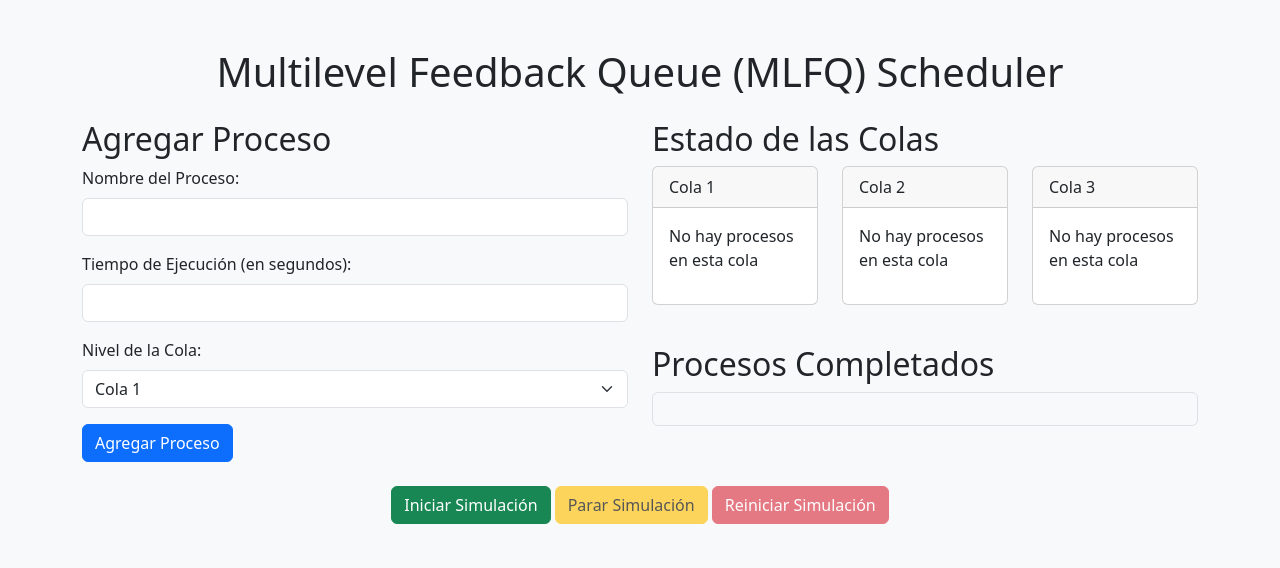
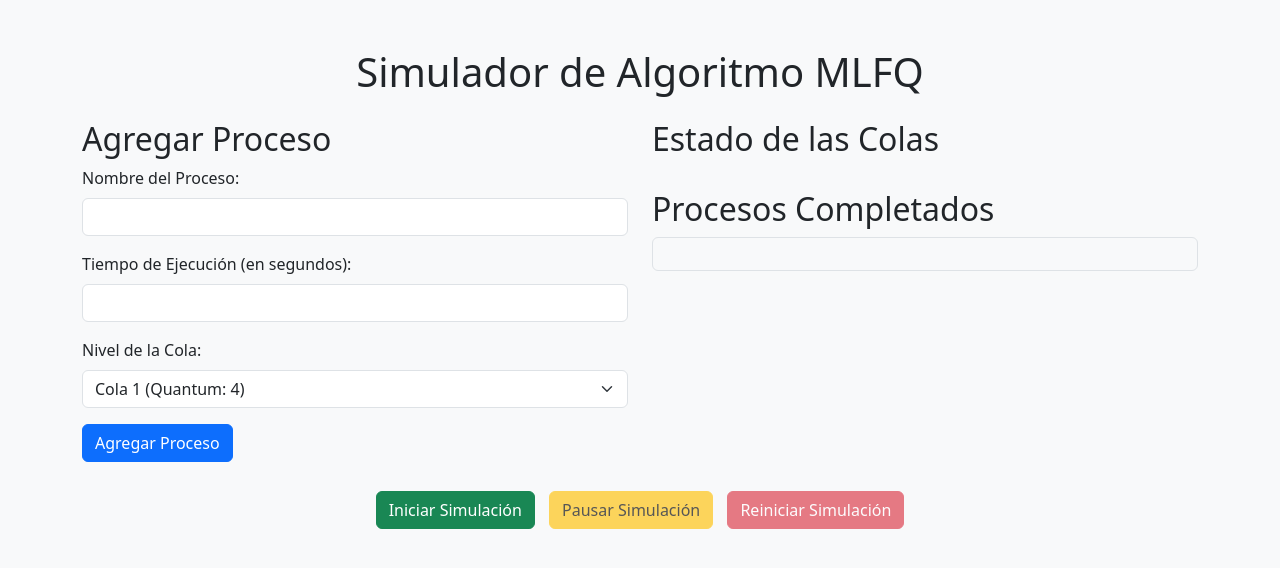
Before and after one commit to dcmg03/PROYECTOOPERATIVOS, a Flask app: page / in a window 1280 px wide. Shown: the top 568 px of the page. Run offline with Flask 3, Linux system fonts and the light colour scheme; data that the repository does not hold is empty.

Commit message:
Funciona cada cola, y sus respectivos dinamismos

```diff
--- a/app.py
+++ b/app.py
@@ -1,54 +1,66 @@
-from flask import Flask, render_template, request, jsonify
-from mlfq_algorithm import Proceso, Cola
+from flask import Flask, render_template, jsonify, request
 
 app = Flask(__name__)
 
-# Inicializar colas del MLFQ
-colas = [Cola(quantum=4), Cola(quantum=8), Cola(quantum=12)]
+# Definir las colas y sus quantums
+colas = [
+    {'nombre': 'Cola 1', 'quantum': 4},
+    {'nombre': 'Cola 2', 'quantum': 8},
+    {'nombre': 'Cola 3', 'quantum': 12}
+]
 
+# Aquí se guardarán los procesos agregados por el usuario
+procesos = []
 
-@app.route('/', methods=['GET', 'POST'])
+@app.route('/')
 def index():
-    if request.method == 'POST':
-        # Recibir los datos del formulario
-        nombre = request.form['nombre']
-        tiempo_ejecucion = int(request.form['tiempo_ejecucion'])
-        nivel_cola = int(request.form['nivel_cola'])
+    # Extraer solo los quantums para pasarlos a la plantilla
+    quantumColas = [cola['quantum'] for cola in colas]
+    return render_template('index.html', colas=colas, quantumColas=quantumColas)
 
-        # Crear un nuevo proceso y agregarlo a la cola correspondiente
-        nuevo_proceso = Proceso(nombre, tiempo_ejecucion, nivel_cola)
-        colas[nivel_cola].agregar_proceso(nuevo_proceso)
+@app.route('/agregar_proceso', methods=['POST'])
+def agregar_proceso():
+    nombre = request.form['nombre']
+    tiempo_ejecucion = int(request.form['tiempo_ejecucion'])
+    nivel_cola = int(request.form['nivel_cola'])
 
-        # Renderizar la página con el nuevo proceso
-        return render_template('index.html', colas=colas)
+    # Crear un proceso nuevo
+    proceso = {
+        'nombre': nombre,
+        'tiempo_restante': tiempo_ejecucion,
+        'nivel_cola': nivel_cola,
+        'estado': 'Nuevo',
+        'tiempo_total': tiempo_ejecucion
+    }
+    procesos.append(proceso)
 
-    # Si el método es GET, simplemente renderiza la página
-    return render_template('index.html', colas=colas)
+    # Retornar un status ok en formato JSON
+    return jsonify({'status': 'ok'}), 200
 
-
-# Nueva ruta para devolver el estado de los procesos en formato JSON
 @app.route('/estado_procesos')
 def estado_procesos():
-    procesos_estado = []
-    for cola in colas:
-        for proceso in cola.procesos:
-            procesos_estado.append({
-                'nombre': proceso.nombre,
-                'tiempo_restante': proceso.tiempo_restante,
-                'tiempo_total': proceso.tiempo_total,  # El tiempo total permanece constante
-                'nivel_cola': proceso.nivel_cola,
-                'estado': proceso.estado
-            })
-    return jsonify(procesos_estado)
+    return jsonify(procesos)
 
-
-# Ruta para simular la ejecución cada segundo (sincrónica)
 @app.route('/simular_tick')
 def simular_tick():
-    for cola in colas:
-        cola.ejecutar_procesos()
-    return jsonify({'status': 'ok'})
+    global procesos
+    for proceso in procesos:
+        if proceso['estado'] != 'Completado':
+            quantum_actual = colas[proceso['nivel_cola']]['quantum']
+            if proceso['tiempo_restante'] > 0:
+                proceso['tiempo_restante'] -= min(quantum_actual, proceso['tiempo_restante'])
+                proceso['estado'] = 'En ejecución'
+            if proceso['tiempo_restante'] <= 0:
+                proceso['estado'] = 'Completado'
+            break  # Simula un tick por proceso
 
+    return jsonify({'status': 'ok'}), 200
+
+@app.route('/reiniciar_simulacion', methods=['POST'])
+def reiniciar_simulacion():
+    global procesos
+    procesos = []
+    return jsonify({'status': 'ok'}), 200
 
 if __name__ == '__main__':
     app.run(debug=True)
--- a/templates/index.html
+++ b/templates/index.html
@@ -3,7 +3,7 @@
 <head>
     <meta charset="UTF-8">
     <meta name="viewport" content="width=device-width, initial-scale=1.0">
-    <title>Algoritmo MLFQ en Tiempo Real</title>
+    <title>Simulador de Algoritmo MLFQ</title>
 
     <!-- Bootstrap CSS -->
     <link href="https://cdn.jsdelivr.net/npm/bootstrap@5.3.3/dist/css/bootstrap.min.css" rel="stylesheet">
@@ -13,23 +13,25 @@
     <script src="https://code.jquery.com/jquery-3.6.0.min.js"></script>
 
     <style>
-        /* Añadimos un scroll a la sección de procesos completados si excede los 200px */
         #procesos-completados {
-            max-height: 200px;  /* Altura máxima permitida */
-            overflow-y: auto;   /* Mostrar scroll cuando el contenido excede la altura */
+            max-height: 200px;
+            overflow-y: auto;
+        }
+        .botones {
+            margin: 5px;
         }
     </style>
 </head>
 <body class="bg-light">
 
 <div class="container mt-5">
-        <h1 class="text-center mb-4">Multilevel Feedback Queue (MLFQ) Scheduler</h1>
+    <h1 class="text-center mb-4">Simulador de Algoritmo MLFQ</h1>
 
     <div class="row">
         <!-- Formulario para agregar procesos -->
         <div class="col-md-6">
             <h2>Agregar Proceso</h2>
-                <form id="formulario-proceso" method="POST" action="/">
+            <form id="formulario-proceso">
                 <div class="mb-3">
                     <label for="nombre" class="form-label">Nombre del Proceso:</label>
                     <input type="text" id="nombre" name="nombre" class="form-control" required>
@@ -44,7 +46,7 @@
                     <label for="nivel_cola" class="form-label">Nivel de la Cola:</label>
                     <select id="nivel_cola" name="nivel_cola" class="form-select" required>
                         {% for i in range(colas|length) %}
-                                <option value="{{ i }}">Cola {{ i+1 }}</option>
+                        <option value="{{ i }}">Cola {{ i+1 }} (Quantum: {{ quantumColas[i] }})</option>
                         {% endfor %}
                     </select>
                 </div>
@@ -53,39 +55,45 @@
             </form>
         </div>
 
-            <!-- Estado de las colas -->
         <div class="col-md-6">
             <h2>Estado de las Colas</h2>
-                <div id="estado-colas" class="row">
-                    <!-- Aquí se mostrarán las colas como cajas -->
-                </div>
+            <div id="estado-colas" class="row"></div>
 
             <h2 class="mt-4">Procesos Completados</h2>
-                <div id="procesos-completados" class="bg-light p-3 border rounded">
-                    <!-- Aquí se mostrarán los procesos completados con scroll si es necesario -->
-                </div>
+            <div id="procesos-completados" class="bg-light p-3 border rounded"></div>
         </div>
     </div>
 
     <div class="text-center mt-4">
-            <button id="simular-btn" class="btn btn-success">Iniciar Simulación</button>
-            <button id="parar-simulacion-btn" class="btn btn-warning" disabled>Parar Simulación</button>
-            <button id="reiniciar-simulacion-btn" class="btn btn-danger" disabled>Reiniciar Simulación</button>
-        </div>
-
-        <!-- Mensaje de error si no hay procesos -->
-        <div class="text-center mt-4">
-            <div id="error-message" class="alert alert-danger" style="display: none;">
-                No hay procesos en las colas. Agrega al menos un proceso para iniciar la simulación.
-            </div>
+        <button id="simular-btn" class="btn btn-success botones">Iniciar Simulación</button>
+        <button id="parar-simulacion-btn" class="btn btn-warning botones" disabled>Pausar Simulación</button>
+        <button id="reiniciar-simulacion-btn" class="btn btn-danger botones" disabled>Reiniciar Simulación</button>
     </div>
 </div>
 
-    <!-- JavaScript para actualizar el estado dinámicamente -->
+<!-- AJAX for submitting the form without refreshing -->
 <script>
-        let intervalId;  // Para almacenar el ID del intervalo
+    $(document).ready(function() {
+        // Form submission using AJAX
+        $('#formulario-proceso').on('submit', function(event) {
+            event.preventDefault();
 
-        // Función para actualizar el estado de las colas dinámicamente
+            const formData = {
+                nombre: $('#nombre').val(),
+                tiempo_ejecucion: $('#tiempo_ejecucion').val(),
+                nivel_cola: $('#nivel_cola').val()
+            };
+
+            $.post('/agregar_proceso', formData, function(response) {
+                if (response.status === 'ok') {
+                    alert('Proceso agregado con éxito');
+                    $('#formulario-proceso')[0].reset();  // Limpiar el formulario
+                    actualizarEstadoColas();  // Actualizar el estado de las colas
+                }
+            });
+        });
+
+        // Función para actualizar las colas
         function actualizarEstadoColas() {
             $.getJSON('/estado_procesos', function(data) {
                 let estadoHTML = '';
@@ -113,7 +121,7 @@
                     estadoHTML += `
                         <div class="col-md-4">
                             <div class="card mb-3">
-                                <div class="card-header">Cola ${i+1}</div>
+                                <div class="card-header">Cola ${i+1} (Quantum: ${quantumColas[i]})</div>
                                 <div class="card-body">
                     `;
                     if (colas[i].length === 0) {
@@ -130,111 +138,17 @@
                             `;
                         });
                     }
-                    estadoHTML += `
-                                </div>
-                            </div>
-                        </div>
-                    `;
+                    estadoHTML += `</div></div></div>`;
                 }
 
-                // Actualizar las colas y los procesos completados en el HTML
-                $('#estado-colas').html(estadoHTML);  // Aquí actualizamos las colas
-                $('#procesos-completados').html(completadosHTML);  // Aquí actualizamos los procesos completados
+                $('#estado-colas').html(estadoHTML);
+                $('#procesos-completados').html(completadosHTML);
             });
         }
 
-        // Función para verificar si hay procesos en las colas
-        function hayProcesosEnColas(callback) {
-            $.getJSON('/estado_procesos', function(data) {
-                let hayProcesos = false;
-                data.forEach(function(proceso) {
-                    if (proceso.tiempo_restante > 0) {
-                        hayProcesos = true;
-                    }
+        // Actualizar el estado de las colas al cargar la página
+        actualizarEstadoColas();
     });
-
-                if (!hayProcesos) {
-                    $('#error-message').show();  // Mostrar mensaje de error si no hay procesos
-                } else {
-                    $('#error-message').hide();  // Ocultar mensaje de error si hay procesos
-                    callback();  // Iniciar la simulación si hay procesos
-                }
-            });
-        }
-
-        // Función para iniciar la simulación
-        function iniciarSimulacion() {
-            console.log("Simulación iniciada");
-
-            // Deshabilitar el formulario de agregar proceso y su botón
-            $('#agregar-proceso-btn').attr('disabled', true);
-            $('#nombre').attr('disabled', true);
-            $('#tiempo_ejecucion').attr('disabled', true);
-            $('#nivel_cola').attr('disabled', true);
-
-            // Deshabilitar el botón de iniciar y habilitar los botones de parar y reiniciar
-            $('#simular-btn').attr('disabled', true);
-            $('#parar-simulacion-btn').attr('disabled', false);
-            $('#reiniciar-simulacion-btn').attr('disabled', false);
-
-            // Iniciar la simulación
-            intervalId = setInterval(simular, 1000);  // Simula cada 1 segundo
-        }
-
-        // Función para simular la ejecución cada segundo
-        function simular() {
-            $.getJSON('/simular_tick', function(response) {
-                if (response.status === 'ok') {
-                    actualizarEstadoColas();  // Actualizamos el estado de las colas después de cada tick
-                }
-            });
-        }
-
-        // Iniciar simulación cuando se presione el botón
-        $('#simular-btn').on('click', function() {
-            hayProcesosEnColas(iniciarSimulacion);  // Verificar si hay procesos antes de iniciar la simulación
-        });
-
-        // Parar la simulación
-        $('#parar-simulacion-btn').on('click', function() {
-            console.log("Simulación parada");
-            clearInterval(intervalId);  // Detenemos la simulación
-
-            // Habilitar el formulario de agregar proceso nuevamente
-            $('#agregar-proceso-btn').attr('disabled', false);
-            $('#nombre').attr('disabled', false);
-            $('#tiempo_ejecucion').attr('disabled', false);
-            $('#nivel_cola').attr('disabled', false);
-
-            // Habilitar el botón de iniciar y deshabilitar el botón de parar
-            $('#simular-btn').attr('disabled', false);
-            $('#parar-simulacion-btn').attr('disabled', true);
-        });
-
-        // Reiniciar la simulación
-        $('#reiniciar-simulacion-btn').on('click', function() {
-            console.log("Simulación reiniciada");
-
-            // Limpiar el estado de las colas y los procesos completados
-            $('#estado-colas').html('<div class="col-md-4"><div class="card mb-3"><div class="card-header">Cola 1</div><div class="card-body"><p>No hay procesos en esta cola</p></div></div></div><div class="col-md-4"><div class="card mb-3"><div class="card-header">Cola 2</div><div class="card-body"><p>No hay procesos en esta cola</p></div></div></div><div class="col-md-4"><div class="card mb-3"><div class="card-header">Cola 3</div><div class="card-body"><p>No hay procesos en esta cola</p></div></div></div>');
-            $('#procesos-completados').html('');
-
-            // Habilitar el formulario de agregar proceso y sus campos
-            $('#agregar-proceso-btn').attr('disabled', false);
-            $('#nombre').attr('disabled', false);
-            $('#tiempo_ejecucion').attr('disabled', false);
-            $('#nivel_cola').attr('disabled', false);
-
-            // Deshabilitar los botones de parar y reiniciar
-            $('#simular-btn').attr('disabled', false);
-            $('#parar-simulacion-btn').attr('disabled', true);
-            $('#reiniciar-simulacion-btn').attr('disabled', true);
-
-            clearInterval(intervalId);  // Detenemos cualquier intervalo activo
-        });
-
-        // Actualizar estado de las colas cada segundo
-        setInterval(actualizarEstadoColas, 1000);
 </script>
 
 </body>
```
Also changed, not shown: mlfq_algorithm.py (+29 -28 lines). Lines whose indentation alone changed are shown as unchanged.
